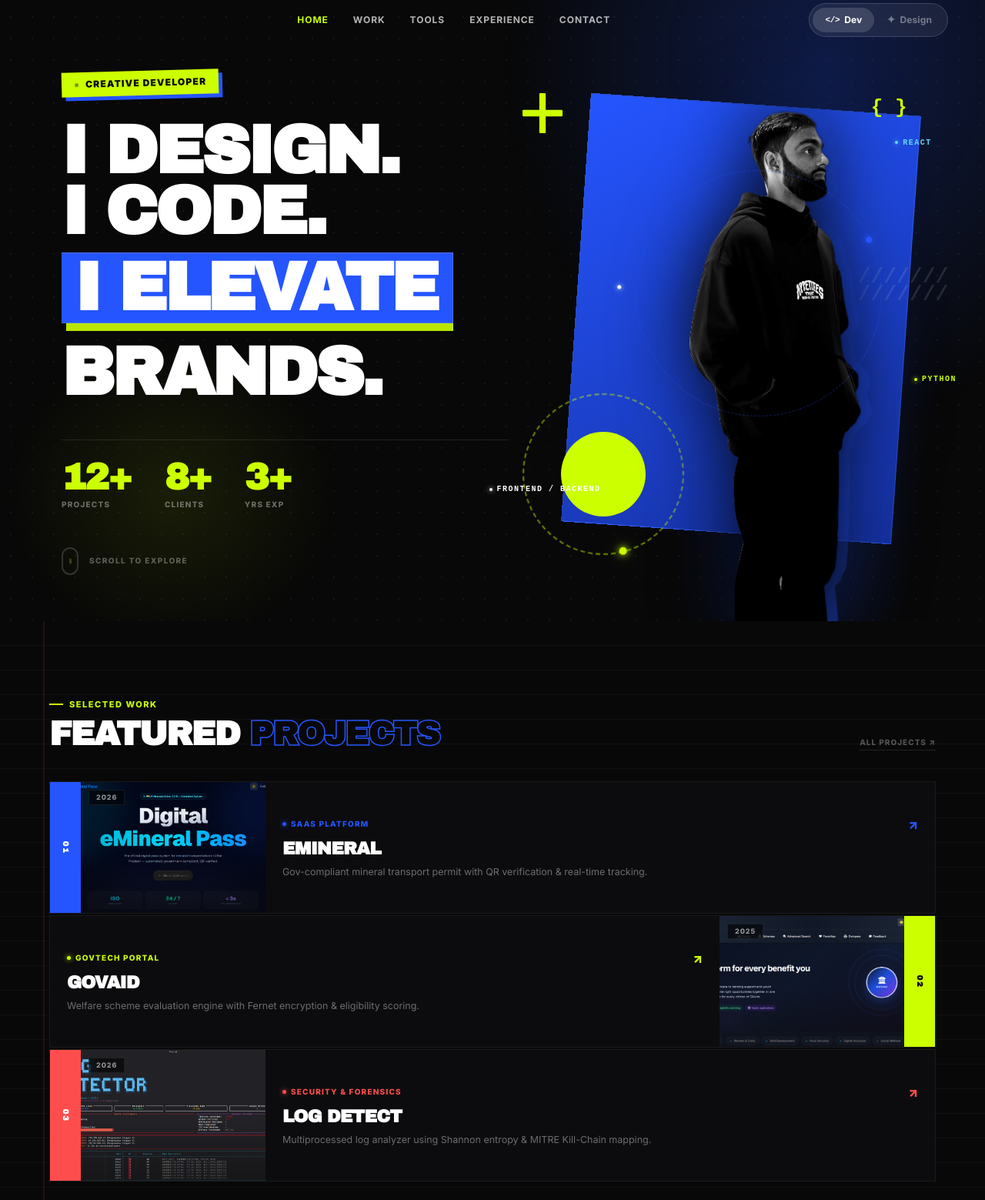
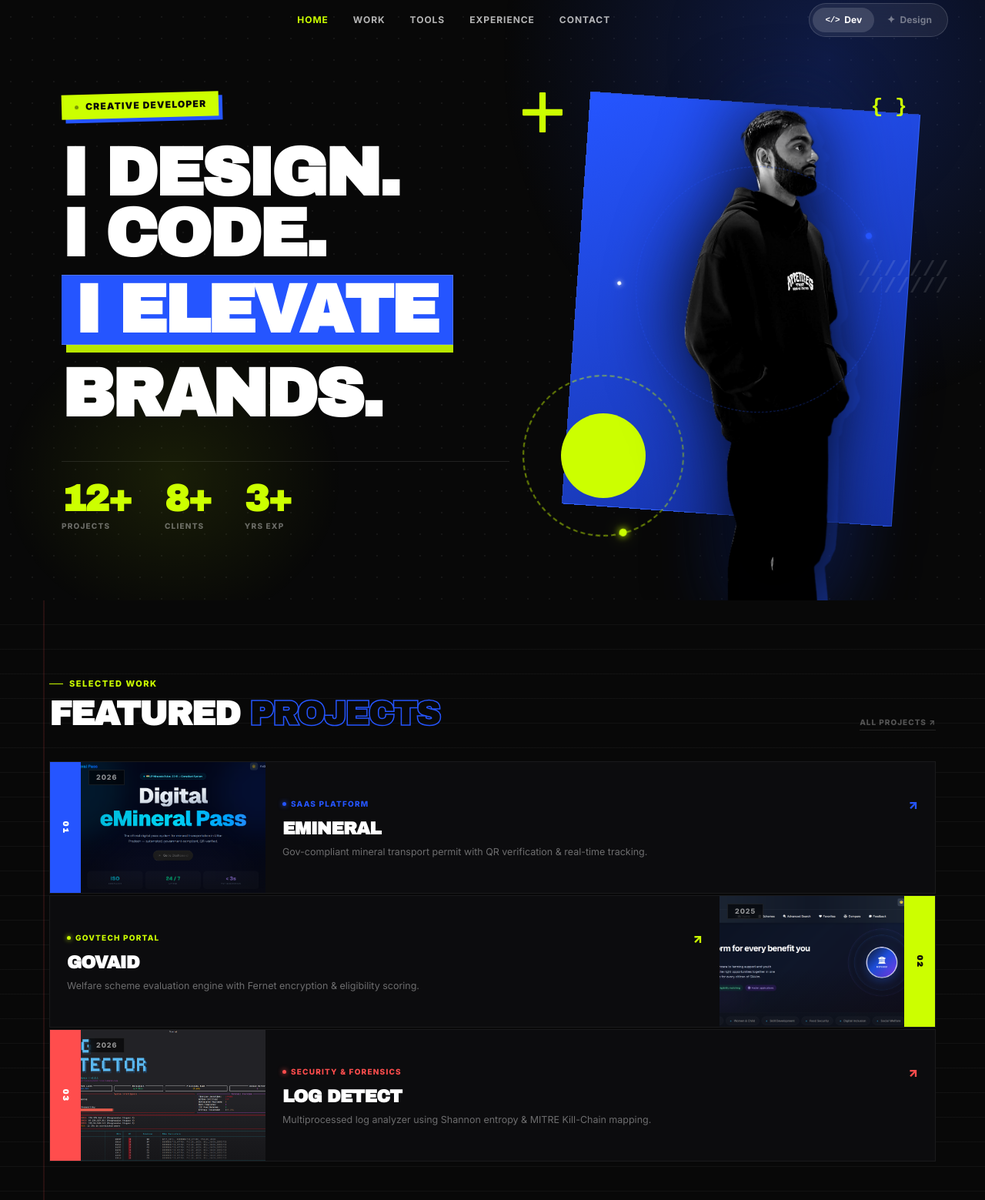
Before and after one commit to how-vaibhav/Portfolio, a React (Vite) app in the folder frontend/: page / in a window 1280 px wide. Shown: the part 20-1579 px from the top of the page at 77% size. Built offline with nearby package versions, Linux system fonts and the light colour scheme; the HTML template or start-up script is replaced by a standard one.

Commit message:
feat: add DevContactCta, DevHero, and DevToolsStack components to frontend portfolio

```diff
--- a/frontend/src/components/Dev/DevContactCta.jsx
+++ b/frontend/src/components/Dev/DevContactCta.jsx
@@ -283,10 +283,47 @@ export default function DevContactCta() {
           {/* Social Icons */}
           <div style={{ display: 'flex', alignItems: 'center', gap: '20px' }}>
             {[
-              { label: 'GitHub', href: 'https://github.com/how-vaibhav', icon: '⌥' },
-              { label: 'LinkedIn', href: '#', icon: '⇋' },
-              { label: 'Twitter', href: '#', icon: '𝕏' },
-              { label: 'Email', href: 'mailto:vaibhav10505@gmail.com?subject=Project%20Inquiry%20%2F%20Collaboration', icon: '✉' },
+              {
+                label: 'GitHub',
+                href: 'https://github.com/how-vaibhav',
+                icon: (
+                  <svg width="18" height="18" viewBox="0 0 24 24" fill="none" stroke="currentColor" strokeWidth="2" strokeLinecap="round" strokeLinejoin="round">
+                    <path d="M15 22v-4a4.8 4.8 0 0 0-1-3.03c3.15-.38 6.5-1.4 6.5-7.17 0-1.56-.5-2.8-1.5-3.8.16-.38.65-1.8-.15-3.8 0 0-1.2-.4-3.9 1.4a13.4 13.4 0 0 0-7 0c-2.7-1.8-3.9-1.4-3.9-1.4-.8 2-.3 3.4-.1 3.8-1 1-1.5 2.24-1.5 3.8 0 5.75 3.35 6.78 6.5 7.16A4.8 4.8 0 0 0 8 18v4" />
+                  </svg>
+                )
+              },
+              {
+                label: 'YouTube',
+                href: 'https://www.youtube.com/@how-vaibhav',
+                icon: (
+                  <svg width="18" height="18" viewBox="0 0 24 24" fill="none" stroke="currentColor" strokeWidth="2" strokeLinecap="round" strokeLinejoin="round">
+                    <path d="M2.5 17a24.12 24.12 0 0 1 0-10 2 2 0 0 1 1.4-1.4 49.56 49.56 0 0 1 16.2 0A2 2 0 0 1 21.5 7a24.12 24.12 0 0 1 0 10 2 2 0 0 1-1.4 1.4 49.55 49.55 0 0 1-16.2 0A2 2 0 0 1 2.5 17" />
+                    <path d="m10 15 5-3-5-3z" />
+                  </svg>
+                )
+              },
+              {
+                label: 'LinkedIn',
+                href: 'https://www.linkedin.com/in/how-vaibhav/',
+                icon: (
+                  <svg width="16" height="16" viewBox="0 0 24 24" fill="none" stroke="currentColor" strokeWidth="2" strokeLinecap="round" strokeLinejoin="round">
+                    <path d="M16 8a6 6 0 0 1 6 6v7h-4v-7a2 2 0 0 0-2-2 2 2 0 0 0-2 2v7h-4v-7a6 6 0 0 1 6-6z" />
+                    <rect width="4" height="12" x="2" y="9" />
+                    <circle cx="4" cy="4" r="2" />
+                  </svg>
+                )
+              },
+              {
+                label: 'Instagram',
+                href: 'https://www.instagram.com/how_vaibhav/',
+                icon: (
+                  <svg width="18" height="18" viewBox="0 0 24 24" fill="none" stroke="currentColor" strokeWidth="2" strokeLinecap="round" strokeLinejoin="round">
+                    <rect width="20" height="20" x="2" y="2" rx="5" ry="5" />
+                    <path d="M16.11 7.5v.01" />
+                    <path d="M12 15a3 3 0 1 0 0-6 3 3 0 0 0 0 6Z" />
+                  </svg>
+                )
+              },
             ].map((s) => (
               <a
                 key={s.label}
@@ -295,12 +332,29 @@ export default function DevContactCta() {
                 rel="noopener noreferrer"
                 style={{
                   color: 'rgba(255, 255, 255, 0.6)',
-                  fontSize: '16px',
+                  fontSize: '14px',
+                  fontWeight: 900,
+                  letterSpacing: '0.05em',
                   textDecoration: 'none',
                   transition: 'color 0.2s',
+                  display: 'flex',
+                  alignItems: 'center',
+                  justifyContent: 'center',
+                  width: '36px',
+                  height: '36px',
+                  borderRadius: '6px',
+                  border: '1px solid rgba(255,255,255,0.1)',
                 }}
-                onMouseEnter={(e) => (e.currentTarget.style.color = '#CCFF00')}
-                onMouseLeave={(e) => (e.currentTarget.style.color = 'rgba(255, 255, 255, 0.6)')}
+                onMouseEnter={(e) => {
+                  e.currentTarget.style.color = '#080808';
+                  e.currentTarget.style.background = '#CCFF00';
+                  e.currentTarget.style.borderColor = '#CCFF00';
+                }}
+                onMouseLeave={(e) => {
+                  e.currentTarget.style.color = 'rgba(255, 255, 255, 0.6)';
+                  e.currentTarget.style.background = 'transparent';
+                  e.currentTarget.style.borderColor = 'rgba(255,255,255,0.1)';
+                }}
               >
                 {s.icon}
               </a>
--- a/frontend/src/components/Dev/DevHero.jsx
+++ b/frontend/src/components/Dev/DevHero.jsx
@@ -72,7 +72,7 @@ export default function DevHero() {
       id="home"
       style={{
         minHeight: '100vh',
-        paddingTop: isMobile ? '96px' : '112px',
+        paddingTop: isMobile ? '72px' : '112px',
         paddingBottom: 0,
         paddingLeft:  isMobile ? '24px' : isTablet ? '44px' : '80px',
         paddingRight: isMobile ? '24px' : isTablet ? '44px' : '80px',
@@ -118,8 +118,8 @@ export default function DevHero() {
         position: 'relative', zIndex: 2,
         display: 'flex', flexDirection: isMobile ? 'column' : 'row',
         alignItems: 'center', justifyContent: 'space-between',
-        gap: isMobile ? '48px' : 0,
-        paddingBottom: isMobile ? '60px' : 0,
+        gap: isMobile ? '32px' : 0,
+        paddingBottom: isMobile ? '32px' : 0,
         minHeight: isMobile ? 'auto' : 'calc(100vh - 112px)',
       }}>
 
@@ -157,7 +157,7 @@ export default function DevHero() {
             variants={stagger} initial="hidden" animate="visible"
             style={{
               fontFamily: "'Archivo Black', 'Inter', sans-serif",
-              fontSize: isMobile ? '46px' : isTablet ? '64px' : '88px',
+              fontSize: isMobile ? '40px' : isTablet ? '64px' : '88px',
               fontWeight: 900, lineHeight: 0.9, letterSpacing: '-0.04em',
               textTransform: 'uppercase', margin: 0, color: '#ffffff',
             }}
@@ -222,36 +222,13 @@ export default function DevHero() {
             ))}
           </motion.div>
 
-          {/* Scroll hint */}
-          <motion.div
-            initial={{ opacity: 0 }} animate={{ opacity: 1 }}
-            transition={{ delay: 1.8, duration: 0.8 }}
-            style={{
-              marginTop: '48px', display: 'flex', alignItems: 'center', gap: '14px',
-              color: 'rgba(255,255,255,0.32)', fontSize: '10px', fontWeight: 800,
-              letterSpacing: '0.14em', textTransform: 'uppercase',
-            }}
-          >
-            <div style={{
-              width: '22px', height: '36px',
-              border: '2px solid rgba(255,255,255,0.16)',
-              borderRadius: '11px', display: 'flex', justifyContent: 'center', paddingTop: '5px',
-            }}>
-              <motion.div
-                animate={{ y: [0, 8, 0], opacity: [1, 0.2, 1] }}
-                transition={{ repeat: Infinity, duration: 1.8, ease: 'easeInOut' }}
-                style={{ width: 3, height: 7, background: '#CCFF00', borderRadius: 2 }}
-              />
-            </div>
-            Scroll to explore
-          </motion.div>
         </div>
 
         {/* ══ RIGHT: Image + Geometry ═════ */}
         <div style={{
           flex: '1 1 48%', position: 'relative', display: 'flex',
           justifyContent: 'center', alignItems: 'flex-end',
-          minHeight: isMobile ? '540px' : isTablet ? '680px' : '100%',
+          minHeight: isMobile ? '440px' : isTablet ? '680px' : '100%',
           alignSelf: 'stretch', width: '100%',
         }}>
 
@@ -405,28 +382,6 @@ export default function DevHero() {
             </div>
           </motion.div>
 
-          {/* Floating tech labels */}
-          {[
-            { label: 'REACT',  top: '12%', right: isMobile ? '5%' : '-2%', delay: 1.3, color: '#61DAFB' },
-            { label: 'PYTHON', top: '55%', right: isMobile ? '0%' : '-8%', delay: 1.5, color: '#CCFF00' },
-            { label: 'Frontend / Backend', top: isMobile ? '85%' : '75%', left: isMobile ? '0%' : '-5%', delay: 1.5, color: '#ffffff' },
-          ].map(({ label, top, right, left, delay, color }) => (
-            <motion.div
-              key={label}
-              initial={{ opacity: 0, x: 18 }}
-              animate={{ opacity: 1, x: 0 }}
-              transition={{ delay, duration: 0.55, ease: [0.16,1,0.3,1] }}
-              style={{
-                position: 'absolute', top, right, left, zIndex: 8,
-                fontFamily: 'monospace', fontSize: '10px', fontWeight: 900,
-                letterSpacing: '0.15em', color, textTransform: 'uppercase',
-                display: 'flex', alignItems: 'center', gap: '6px', whiteSpace: 'nowrap',
-              }}
-            >
-              <div style={{ width: 4, height: 4, borderRadius: '50%', background: color, boxShadow: `0 0 6px ${color}` }} />
-              {label}
-            </motion.div>
-          ))}
         </div>
       </div>
     </section>
--- a/frontend/src/components/Dev/DevToolsStack.jsx
+++ b/frontend/src/components/Dev/DevToolsStack.jsx
@@ -1,4 +1,4 @@
-import React, { useState } from 'react';
+import React, { useState, useEffect } from 'react';
 import { Marquee } from '../ui/marquee';
 import './dev.css';
 
@@ -217,6 +217,15 @@ function TechCard({ item }) {
 }
 
 export default function DevToolsStack() {
+  const [isMobile, setIsMobile] = useState(false);
+
+  useEffect(() => {
+    const handleResize = () => setIsMobile(window.innerWidth < 860);
+    handleResize();
+    window.addEventListener('resize', handleResize);
+    return () => window.removeEventListener('resize', handleResize);
+  }, []);
+
   return (
     <section
       id="tools"
@@ -229,9 +238,10 @@ export default function DevToolsStack() {
         alignItems: 'center',
         justifyContent: 'center',
         overflow: 'hidden',
+        minHeight: isMobile ? '500px' : 'auto', // Give space for Marquees on mobile
       }}
     >
-      {/* Banner image dictates the exact height of the section so it is NEVER cropped */}
+      {/* Banner image dictates the exact height on desktop, but covers on mobile to prevent squishing */}
       <img
         src="/assets/footer-banner.png"
         alt="Tools and Stack Background"
@@ -239,30 +249,16 @@ export default function DevToolsStack() {
         style={{
           display: 'block',
           width: '100%',
-          height: 'auto',
-          objectFit: 'contain',
-          filter: 'contrast(1.15) brightness(0.7) saturate(1.2)',
+          height: isMobile ? '100%' : 'auto',
+          position: isMobile ? 'absolute' : 'relative',
+          inset: 0,
+          objectFit: isMobile ? 'cover' : 'contain',
+          objectPosition: 'center',
           zIndex: 0,
         }}
       />
 
-      {/* Overlay gradient to ensure slight contrast but preserve image visibility */}
-      <div
-        style={{
-          position: 'absolute',
-          inset: 0,
-          background: `
-            linear-gradient(180deg,
-              rgba(4,4,4,0.4) 0%,
-              transparent 20%,
-              transparent 80%,
-              rgba(4,4,4,0.4) 100%
-            )
-          `,
-          zIndex: 1,
-          pointerEvents: 'none',
-        }}
-      />
+
 
       {/* Content wrapper layered exactly over the image */}
       <div
```
